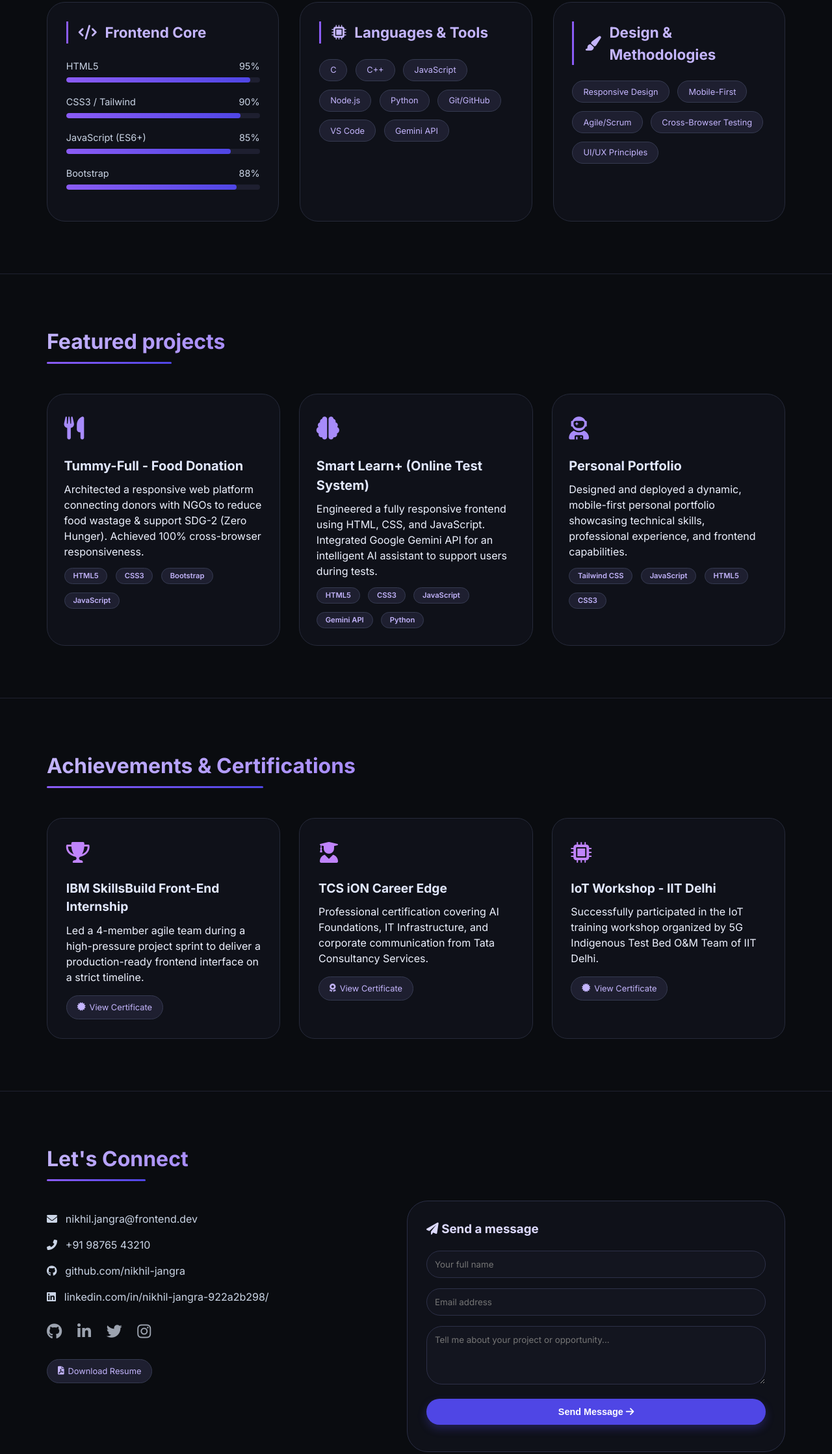
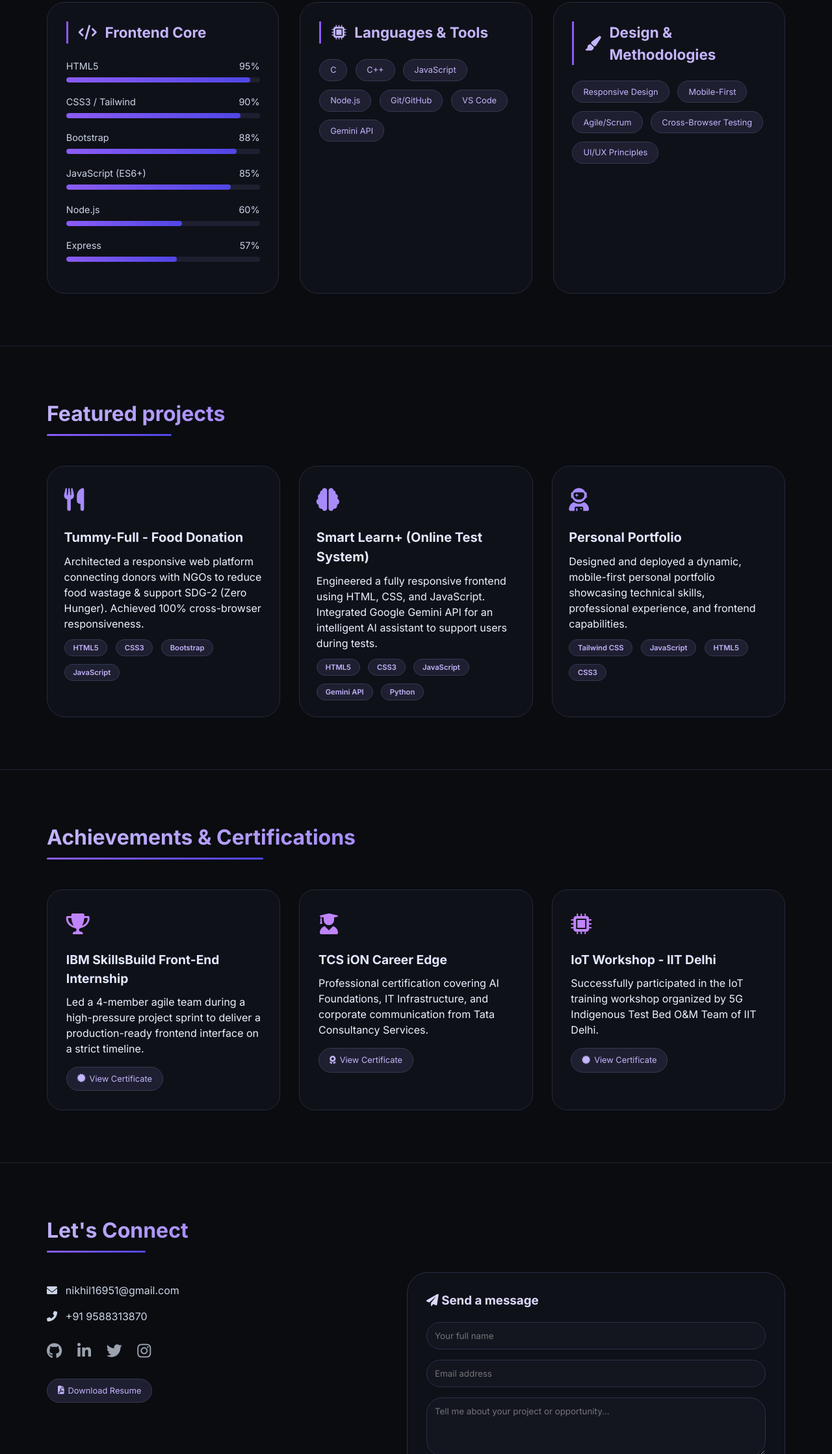
Before and after one commit to nikhiljangra03/Portfolio-Website, a plain HTML site: page index.html in a window 1280 px wide. Shown: the part 2746-4984 px from the top of the page at 65% size. Drawn offline with Linux system fonts and the light colour scheme.

Commit message:
Update details and add more skills
Add more skills like Node.js and Express to the skills section.

```diff
--- a/index.html
+++ b/index.html
@@ -147,12 +147,20 @@
             <div class="skill-bar"><div class="skill-progress" style="width: 90%"></div></div>
           </div>
           <div class="skill-item">
+            <div class="skill-info"><span>Bootstrap</span><span>88%</span></div>
+            <div class="skill-bar"><div class="skill-progress" style="width: 88%"></div></div>
+          </div>
+          <div class="skill-item">
             <div class="skill-info"><span>JavaScript (ES6+)</span><span>85%</span></div>
             <div class="skill-bar"><div class="skill-progress" style="width: 85%"></div></div>
           </div>
           <div class="skill-item">
-            <div class="skill-info"><span>Bootstrap</span><span>88%</span></div>
-            <div class="skill-bar"><div class="skill-progress" style="width: 88%"></div></div>
+            <div class="skill-info"><span>Node.js</span><span>60%</span></div>
+            <div class="skill-bar"><div class="skill-progress" style="width: 60%"></div></div>
+          </div>
+          <div class="skill-item">
+            <div class="skill-info"><span>Express</span><span>57%</span></div>
+            <div class="skill-bar"><div class="skill-progress" style="width: 57%"></div></div>
           </div>
         </div>
         <div class="skills-category">
@@ -162,7 +170,7 @@
             <span class="tech-badge">C++</span>
             <span class="tech-badge">JavaScript</span>
             <span class="tech-badge">Node.js</span>
-            <span class="tech-badge">Python</span>
+            <!-- <span class="tech-badge">Python</span> -->
             <span class="tech-badge">Git/GitHub</span>
             <span class="tech-badge">VS Code</span>
             <span class="tech-badge">Gemini API</span>
@@ -258,15 +266,15 @@
       <h2 class="section-title">Let's Connect</h2>
       <div class="contact-flex">
         <div class="contact-info">
-          <p><i class="fas fa-envelope"></i> nikhil.jangra@frontend.dev</p>
-          <p><i class="fas fa-phone-alt"></i> +91 98765 43210</p>
-          <p><i class="fab fa-github"></i> github.com/nikhil-jangra</p>
-          <p><i class="fab fa-linkedin"></i> linkedin.com/in/nikhil-jangra-922a2b298/</p>
+          <p><i class="fas fa-envelope"></i> nikhil16951@gmail.com</p>
+          <p><i class="fas fa-phone-alt"></i> +91 9588313870</p>
+          <!-- <p><i class="fab fa-github"></i> https://github.com/nikhiljangra03</p>
+          <p><i class="fab fa-linkedin"></i> https://www.linkedin.com/in/nikhil-jangra-922a2b298/</p> -->
           <div class="social-icons" style="margin-top: 1.5rem;">
-            <a href="https://github.com/" target="_blank"><i class="fab fa-github"></i></a>
+            <a href="https://github.com/nikhiljangra03" target="_blank"><i class="fab fa-github"></i></a>
             <a href="https://www.linkedin.com/in/nikhil-jangra-922a2b298/" target="_blank"><i class="fab fa-linkedin-in"></i></a>
             <a href="#"><i class="fab fa-twitter"></i></a>
-            <a href="#"><i class="fab fa-instagram"></i></a>
+            <a href="https://www.instagram.com/nikhil_jangra03/"><i class="fab fa-instagram"></i></a>
           </div>
           <div class="resume-buttons" style="margin-top: 1.5rem;">
             <a href="https://drive.google.com/file/d/1ehnUaunFnN5uOs5Fr_LfkvcPm0Ajwd6M/view?usp=drivesdk" target="_blank" class="cert-link"><i class="fas fa-file-pdf"></i> Download Resume</a>
```
